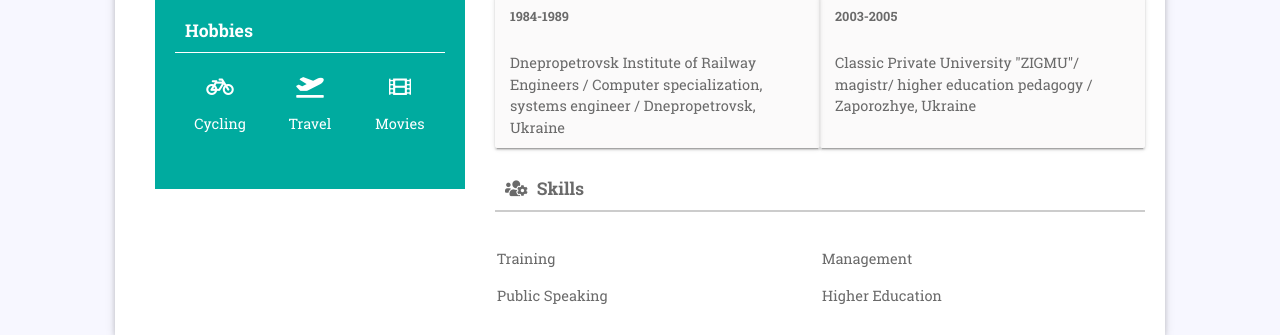
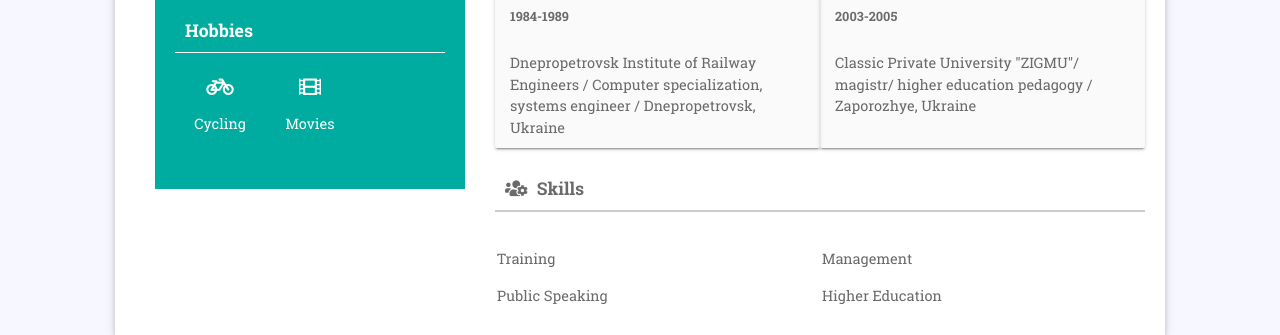
Before and after one commit to ChornogorEY/ChornogorEY.github.io, a plain HTML site: page index.html in a window 1280 px wide. Shown: the part 751-1086 px from the top of the page. Drawn offline with Linux system fonts and the light colour scheme.

Commit message:
not_travel

```diff
--- a/index.html
+++ b/index.html
@@ -69,7 +69,7 @@
                         <h4 class="ltitle">Hobbies</h4>
                         <ul class="hoby row no-margin">
                             <li><i class="fas fa-bicycle"></i> <br> Cycling</li>
-                             <li><i class="fas fa-plane-departure"></i> <br>Travel</li>
+                            <!-- <li><i class="fas fa-plane-departure"></i> <br>Travel</li>-->
                             <li><i class="fas fa-film"></i><br> Movies</li>
 
                         </ul>
```
